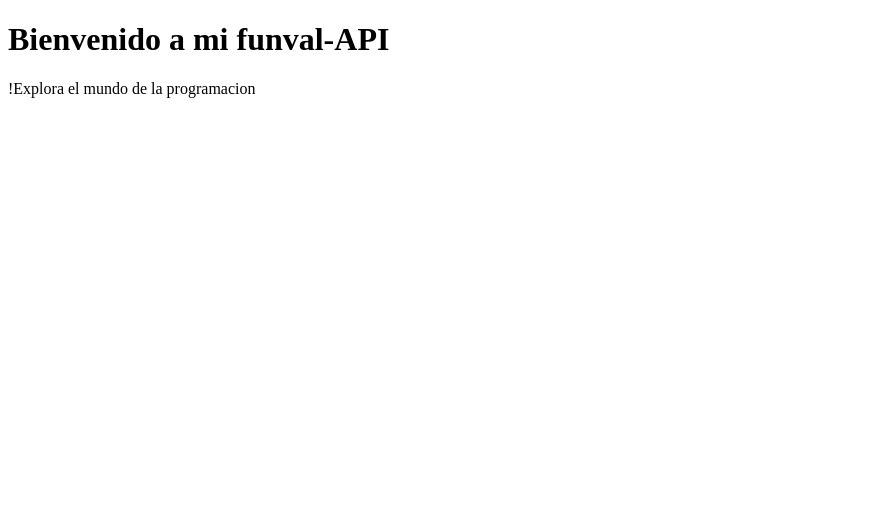
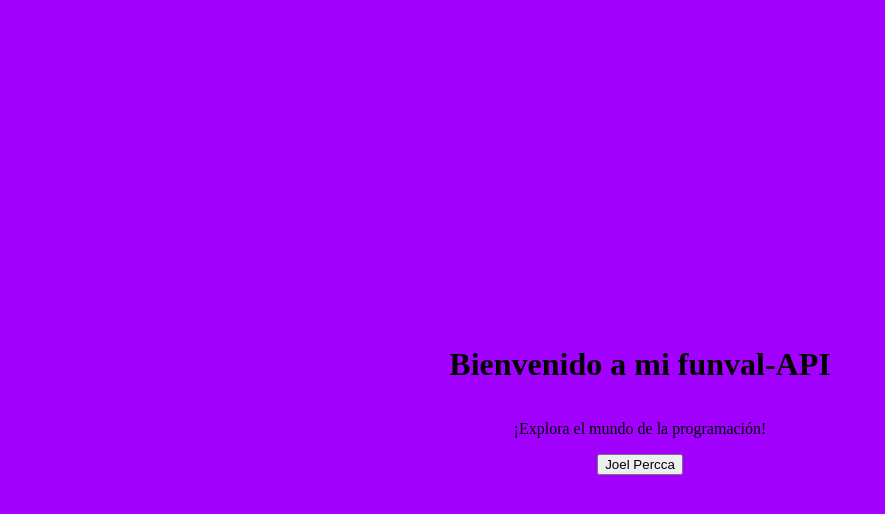
Before and after one commit to JoelPercca3/mini_proyect, a website: page public/index.html in a window 1280 px wide. Shown: the whole page, without its empty margins (0-885 px from the left). Drawn offline with Linux system fonts and the light colour scheme.

Commit message:
first commit

```diff
--- a/public/index.html
+++ b/public/index.html
@@ -4,9 +4,13 @@
     <meta charset="UTF-8">
     <meta name="viewport" content="width=device-width, initial-scale=1.0">
     <title>Bienvenido a mi funval-API</title>
+    <link rel="stylesheet" href="style.css">
 </head>
 <body>
-    <h1>Bienvenido a mi funval-API</h1>
-    <p>!Explora el mundo de la programacion</p>
+    <div class="container">
+        <h1>Bienvenido a mi funval-API</h1>
+        <p>¡Explora el mundo de la programación!</p>
+        <button onclick="mostrarNombre()">Joel Percca</button>
+    </div>
 </body>
 </html>
--- /dev/null
+++ b/public/style.css
@@ -0,0 +1,12 @@
+.container {
+    background-color: rgb(162, 0, 255);
+    position: fixed;
+    top: 0;
+    right: 0;
+    bottom: 0;
+    left: 0;
+    display: flex;
+    flex-direction: column;
+    justify-content: center;
+    align-items: center;
+}
```
Also changed, not shown: src/db.js (+6 -5 lines).
